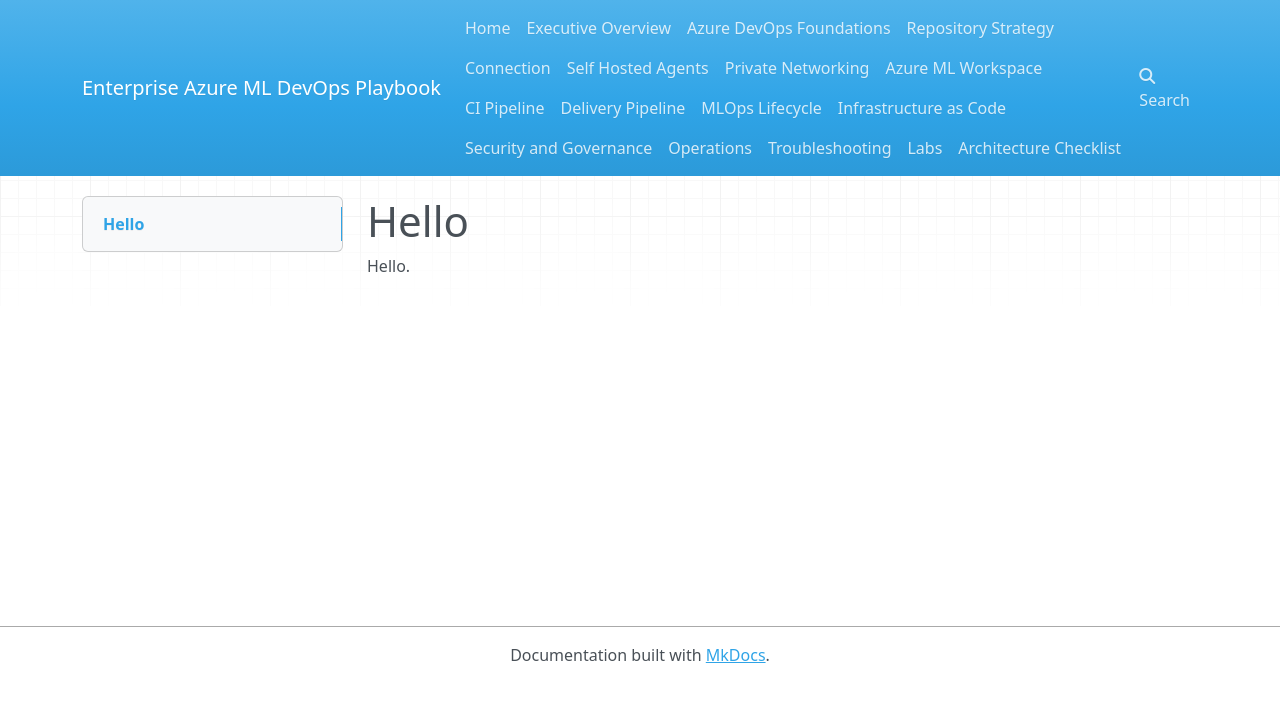
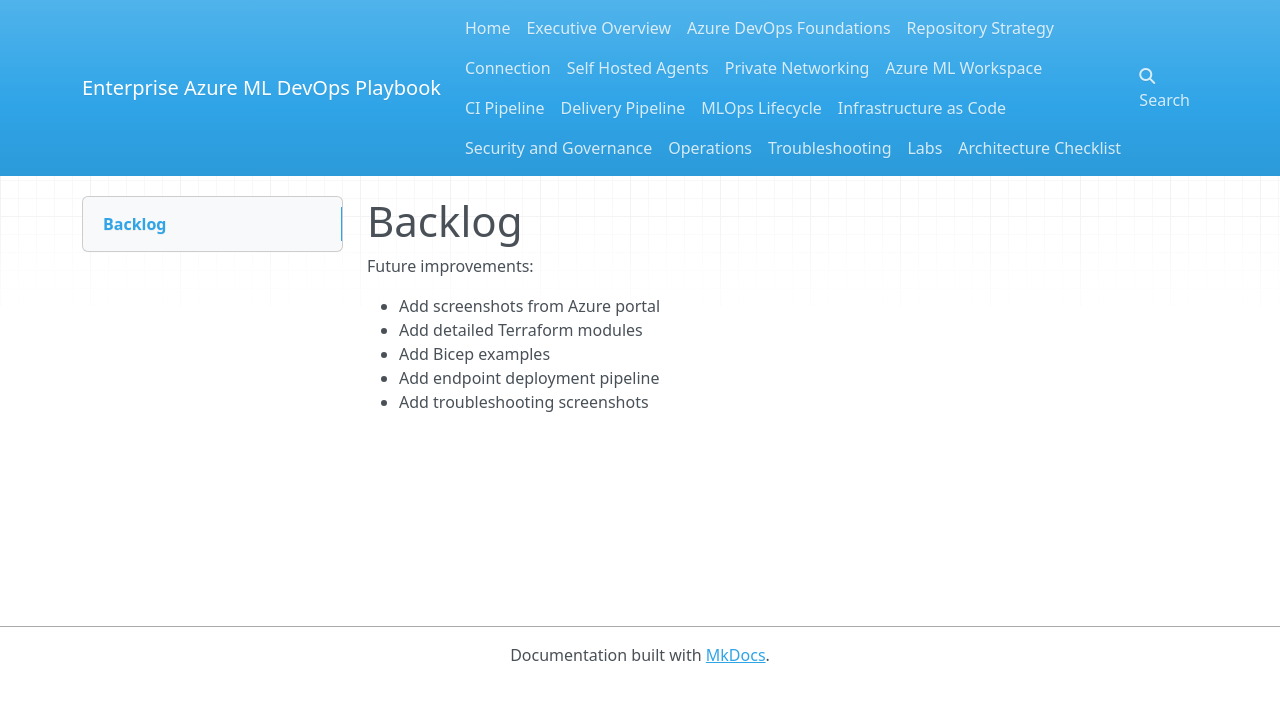
Before and after one commit to myroad2cloud/azure-ml, an MkDocs documentation site: the page built from docs/hello2.md, in a window 1280 px wide. Shown: the top 702 px of the page. Built offline with MkDocs 1.6.1, drawn with Linux system fonts in a browser that asks for light colours; nearby versions of some CDN libraries.

Commit message:
Convert temporary page to backlog page

```diff
--- a/docs/hello2.md
+++ b/docs/hello2.md
@@ -1,3 +1,9 @@
-# Hello
+# Backlog
 
-Hello.
+Future improvements:
+
+- Add screenshots from Azure portal
+- Add detailed Terraform modules
+- Add Bicep examples
+- Add endpoint deployment pipeline
+- Add troubleshooting screenshots
```
